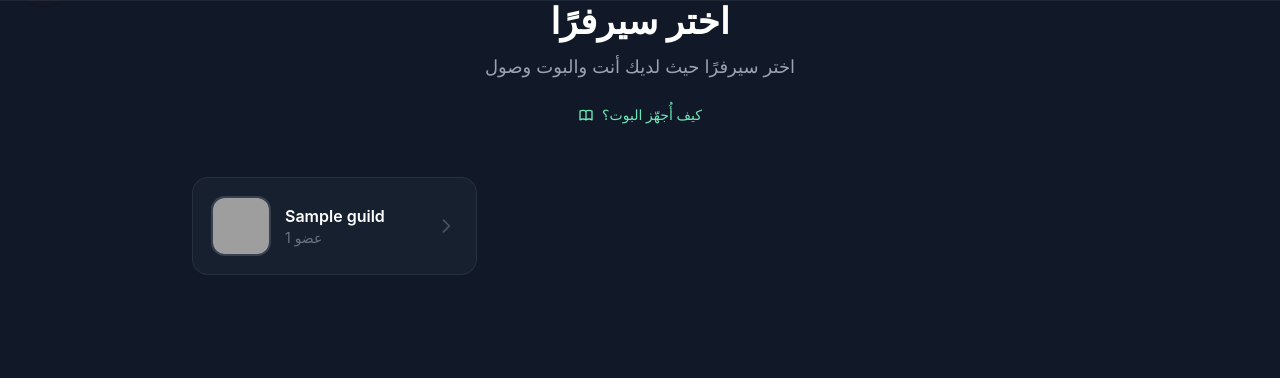
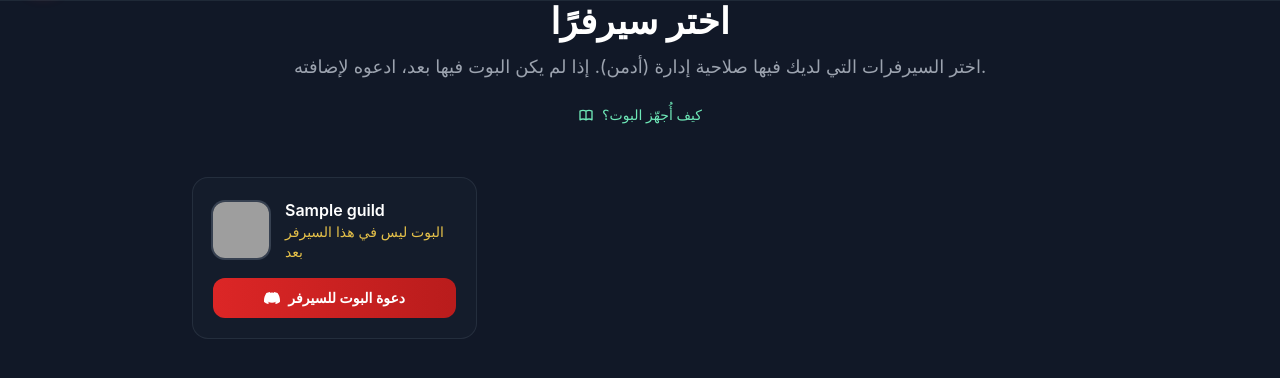
Before and after one commit to N0TTHELI0N/EXO-MEK-ASE, a Flask app: template dashboard/templates/servers.html in a window 1280 px wide. Shown: the part 63-441 px from the top of the page. Run offline with Flask 3, Linux system fonts and the light colour scheme; the template is opened without the code that fills it: most values are stand-ins (such as "Sample title", 1, 10 or a date in 2020); a database or web service that is not in the repository returns one stand-in record (values such as "Sample title"); some libraries are stand-ins or nearby versions; grey boxes are pictures that could not be loaded.

Commit message:
Server select: show all Admin servers + invite button to add the bot
- /dashboard now lists every server where the user has Administrator (0x8),
  not just ones the bot is already in
- Servers the bot is in link into the dashboard as before; servers the bot is
  NOT in show an 'Invite Bot' button (guild preselected) so one click adds it
- Aligned the access gate (get_user_guilds) to require Administrator too, so
  users with only the Admin bit can open servers and aren't blocked
- Updated Select-a-Server copy/empty-state and added servers_bot_not_in key

```diff
--- a/dashboard/app.py
+++ b/dashboard/app.py
@@ -142,7 +142,9 @@ def get_user_guilds():
     )
     if resp.status_code != 200:
         return []
-    return [g for g in resp.json() if int(g.get("permissions", 0)) & 0x20]
+    # Require Administrator (0x8) so the gate matches the server list, which
+    # shows every server the user can administer.
+    return [g for g in resp.json() if int(g.get("permissions", 0)) & 0x8]
 
 
 def get_bot_guilds():
@@ -162,6 +164,15 @@ def get_mutual_guilds():
     user_guilds = {g["id"]: g for g in get_user_guilds()}
     bot_guilds = {g["id"]: g for g in get_bot_guilds()}
     return [user_guilds[gid] for gid in set(user_guilds) & set(bot_guilds)]
+
+
+def get_user_admin_guilds():
+    """Guilds where the logged-in user has Administrator permission (0x8)."""
+    return get_user_guilds()
+
+
+def get_bot_guild_ids():
+    return {g["id"] for g in get_bot_guilds()}
 
 
 def get_guild_roles(guild_id):
@@ -456,10 +467,19 @@ def setup():
 @app.route("/dashboard")
 @login_required
 def dashboard():
+    bot_guild_ids = get_bot_guild_ids()
+    guilds = get_user_admin_guilds()
+    for g in guilds:
+        g["bot_in"] = g["id"] in bot_guild_ids
     return render_template(
         "servers.html",
         user=get_current_user(),
-        guilds=get_mutual_guilds(),
+        guilds=guilds,
+        bot_invite_base=(
+            f"https://discord.com/api/oauth2/authorize?client_id={DISCORD_CLIENT_ID}&permissions=8&scope=bot"
+            if DISCORD_CLIENT_ID
+            else "#"
+        ),
     )
 
 
--- a/dashboard/templates/servers.html
+++ b/dashboard/templates/servers.html
@@ -17,6 +17,7 @@
     {% if guilds %}
     <div class="grid grid-cols-1 md:grid-cols-2 lg:grid-cols-3 gap-5">
       {% for guild in guilds %}
+      {% if guild.bot_in %}
       <a href="/dashboard/{{ guild.id }}"
          class="group block bg-gray-800/50 border border-gray-700/50 rounded-2xl p-5 hover:border-red-500/50 hover:bg-gray-800 transition-all duration-300">
         <div class="flex items-center gap-4">
@@ -36,6 +37,31 @@
           <svg class="w-5 h-5 text-gray-600 group-hover:text-red-400 transition-colors flex-shrink-0" fill="none" stroke="currentColor" viewBox="0 0 24 24"><path stroke-linecap="round" stroke-linejoin="round" stroke-width="2" d="M9 5l7 7-7 7"/></svg>
         </div>
       </a>
+      {% else %}
+      <div class="block bg-gray-800/30 border border-gray-700/50 rounded-2xl p-5 transition-all duration-300">
+        <div class="flex items-center gap-4">
+          {% if guild.icon %}
+          <img src="https://cdn.discordapp.com/icons/{{ guild.id }}/{{ guild.icon }}.png?size=128"
+               alt="{{ guild.name }}"
+               class="w-14 h-14 rounded-xl ring-2 ring-gray-700">
+          {% else %}
+          <div class="w-14 h-14 rounded-xl bg-gradient-to-br from-gray-700 to-gray-800 flex items-center justify-center text-xl font-bold text-white ring-2 ring-gray-700">
+            {{ guild.name[0] | upper }}
+          </div>
+          {% endif %}
+          <div class="flex-1 min-w-0">
+            <h3 class="text-base font-semibold text-white truncate">{{ guild.name }}</h3>
+            <p class="text-sm text-amber-300/90">{{ t('servers_bot_not_in') }}</p>
+          </div>
+        </div>
+        <a href="{{ bot_invite_base }}&guild_id={{ guild.id }}&disable_guild_select=true"
+           target="_blank"
+           class="mt-4 inline-flex items-center justify-center w-full gap-2 px-4 py-2.5 bg-gradient-to-r from-red-600 to-red-700 hover:from-red-500 hover:to-red-600 text-white text-sm font-semibold rounded-xl transition-all">
+          <svg class="w-4 h-4" viewBox="0 0 24 24" fill="currentColor"><path d="M20.317 4.37a19.791 19.791 0 00-4.885-1.515.074.074 0 00-.079.037c-.21.375-.444.864-.608 1.25a18.27 18.27 0 00-5.487 0 12.64 12.64 0 00-.617-1.25.077.077 0 00-.079-.037A19.736 19.736 0 003.677 4.37a.07.07 0 00-.032.027C.533 9.046-.32 13.58.099 18.057a.082.082 0 00.031.057 19.9 19.9 0 005.993 3.03.078.078 0 00.084-.028c.462-.63.874-1.295 1.226-1.994a.076.076 0 00-.041-.106 13.107 13.107 0 01-1.872-.892.077.077 0 01-.008-.128 10.2 10.2 0 00.372-.292.074.074 0 01.077-.01c3.928 1.793 8.18 1.793 12.062 0a.074.074 0 01.078.01c.12.098.246.198.373.292a.077.077 0 01-.006.127 12.299 12.299 0 01-1.873.892.077.077 0 00-.041.107c.36.698.772 1.362 1.225 1.993a.076.076 0 00.084.028 19.839 19.839 0 006.002-3.03.077.077 0 00.032-.054c.5-5.177-.838-9.674-3.549-13.66a.061.061 0 00-.031-.03z"/></svg>
+          {{ t('servers_invite') }}
+        </a>
+      </div>
+      {% endif %}
       {% endfor %}
     </div>
     {% else %}
@@ -45,7 +71,7 @@
       </div>
       <h3 class="text-xl font-semibold text-white mb-2">{{ t('servers_empty_title') }}</h3>
       <p class="text-gray-400 mb-8 max-w-md mx-auto">{{ t('servers_empty_desc') }}</p>
-      <a href="https://discord.com/oauth2/authorize?client_id={{ config.get('DISCORD_CLIENT_ID', '') }}&permissions=8&scope=bot"
+      <a href="{{ bot_invite_base }}"
          target="_blank"
          class="inline-flex items-center gap-2 px-6 py-3 bg-gradient-to-r from-red-600 to-red-700 hover:from-red-500 hover:to-red-600 text-white font-semibold rounded-xl shadow-lg shadow-red-500/25 hover:shadow-red-500/40 transition-all">
         <svg class="w-5 h-5" viewBox="0 0 24 24" fill="currentColor"><path d="M20.317 4.37a19.791 19.791 0 00-4.885-1.515.074.074 0 00-.079.037c-.21.375-.444.864-.608 1.25a18.27 18.27 0 00-5.487 0 12.64 12.64 0 00-.617-1.25.077.077 0 00-.079-.037A19.736 19.736 0 003.677 4.37a.07.07 0 00-.032.027C.533 9.046-.32 13.58.099 18.057a.082.082 0 00.031.057 19.9 19.9 0 005.993 3.03.078.078 0 00.084-.028c.462-.63.874-1.295 1.226-1.994a.076.076 0 00-.041-.106 13.107 13.107 0 01-1.872-.892.077.077 0 01-.008-.128 10.2 10.2 0 00.372-.292.074.074 0 01.077-.01c3.928 1.793 8.18 1.793 12.062 0a.074.074 0 01.078.01c.12.098.246.198.373.292a.077.077 0 01-.006.127 12.299 12.299 0 01-1.873.892.077.077 0 00-.041.107c.36.698.772 1.362 1.225 1.993a.076.076 0 00.084.028 19.839 19.839 0 006.002-3.03.077.077 0 00.032-.054c.5-5.177-.838-9.674-3.549-13.66a.061.061 0 00-.031-.03z"/></svg>
--- a/dashboard/translations.py
+++ b/dashboard/translations.py
@@ -56,11 +56,12 @@ TRANSLATIONS = {
     "footer_copyright": {"ar": "© 2024 EXO-BOT. غير تابعة لـ ARK أو Studio Wildcard.", "en": "&copy; 2024 EXO-BOT. Not affiliated with ARK or Studio Wildcard."},
 
     "servers_title": {"ar": "اختر سيرفرًا", "en": "Select a Server"},
-    "servers_sub": {"ar": "اختر سيرفرًا حيث لديك أنت والبوت وصول", "en": "Choose a server where both you and the bot have access"},
+    "servers_sub": {"ar": "اختر السيرفرات التي لديك فيها صلاحية إدارة (أدمن). إذا لم يكن البوت فيها بعد، ادعوه لإضافته.", "en": "Choose a server where you have Administrator access. If the bot isn't there yet, invite it to join."},
     "servers_members": {"ar": "عضو", "en": "members"},
     "servers_empty_title": {"ar": "لا توجد سيرفرات", "en": "No servers found"},
-    "servers_empty_desc": {"ar": "تأكد أن البوت في سيرفرك ولديك صلاحية إدارة السيرفر.", "en": "Make sure the bot is in your server and you have Manage Server permission."},
+    "servers_empty_desc": {"ar": "لا نجد سيرفرات لديك فيها صلاحية إدارة (أدمن).", "en": "We couldn't find any servers where you have Administrator access."},
     "servers_invite": {"ar": "دعوة البوت للسيرفر", "en": "Invite Bot to Server"},
+    "servers_bot_not_in": {"ar": "البوت ليس في هذا السيرفر بعد", "en": "Bot not in this server yet"},
 
     "dash_overview": {"ar": "نظرة عامة", "en": "Overview"},
     "dash_nitrado": {"ar": "Nitrado API", "en": "Nitrado API"},
```
